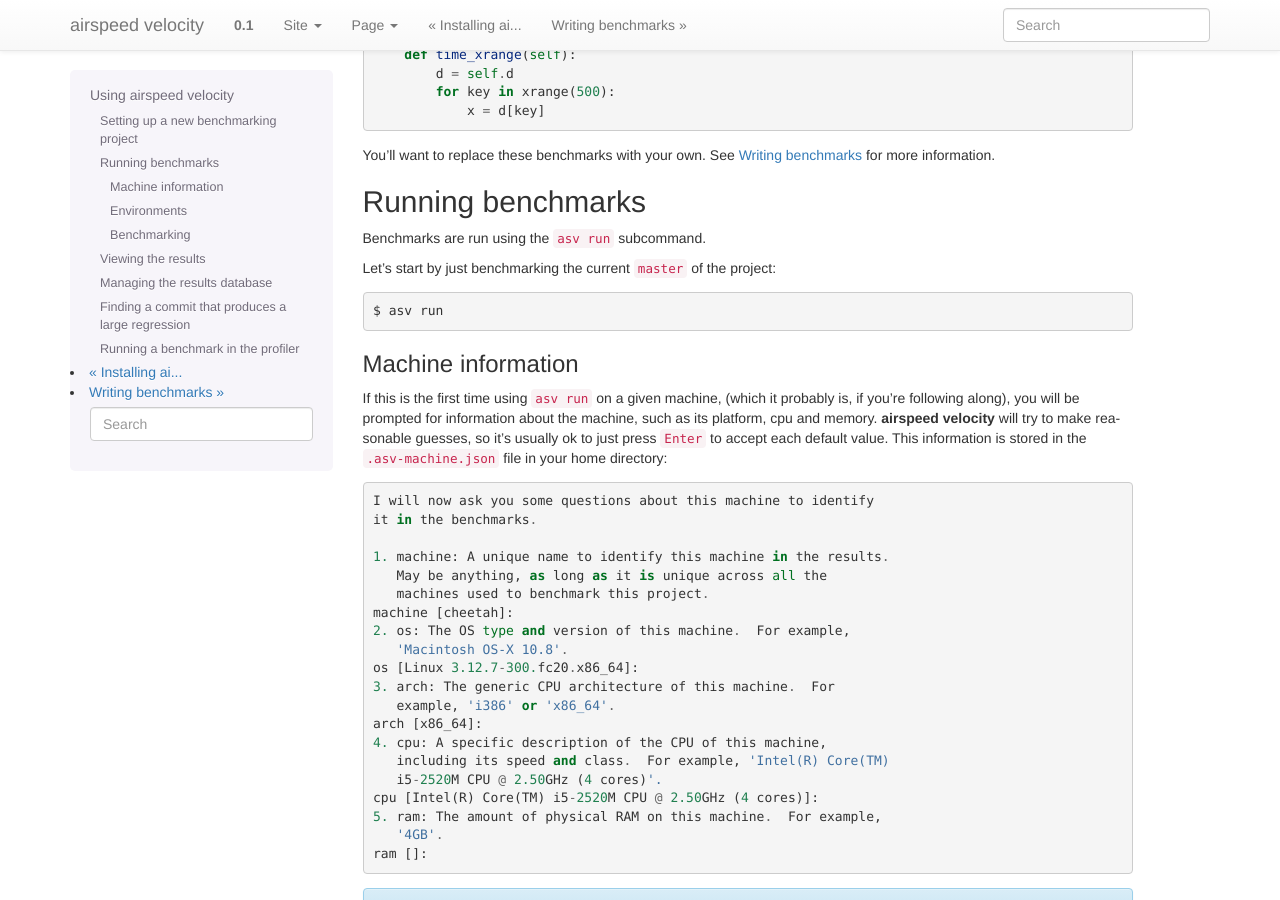
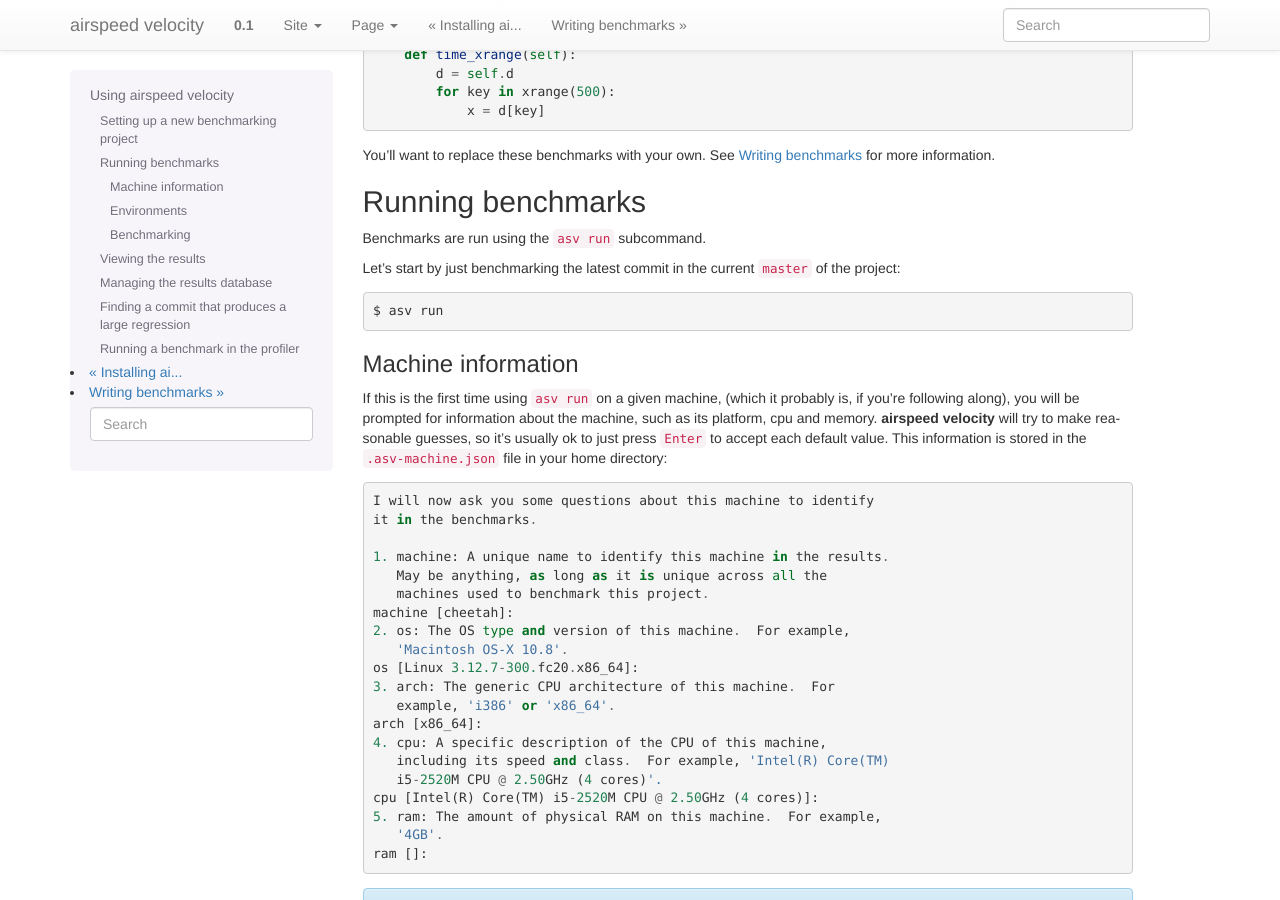
Before and after one commit to airspeed-velocity/asv, a Sphinx documentation site: the page built from docs/source/using.rst, in a window 1280 px wide and 900 px high, scrolled down 1424 px. Built offline with Sphinx 7.4.7, drawn with Linux system fonts in a browser that asks for light colours.

Commit message:
Improvements to docstring and docs

```diff
--- a/docs/source/using.rst
+++ b/docs/source/using.rst
@@ -103,7 +103,8 @@
 
 Benchmarks are run using the ``asv run`` subcommand.
 
-Let's start by just benchmarking the current ``master`` of the project::
+Let's start by just benchmarking the latest commit in the current ``master`` of
+the project::
 
     $ asv run
 
```
Also changed, not shown: 1 other file.
